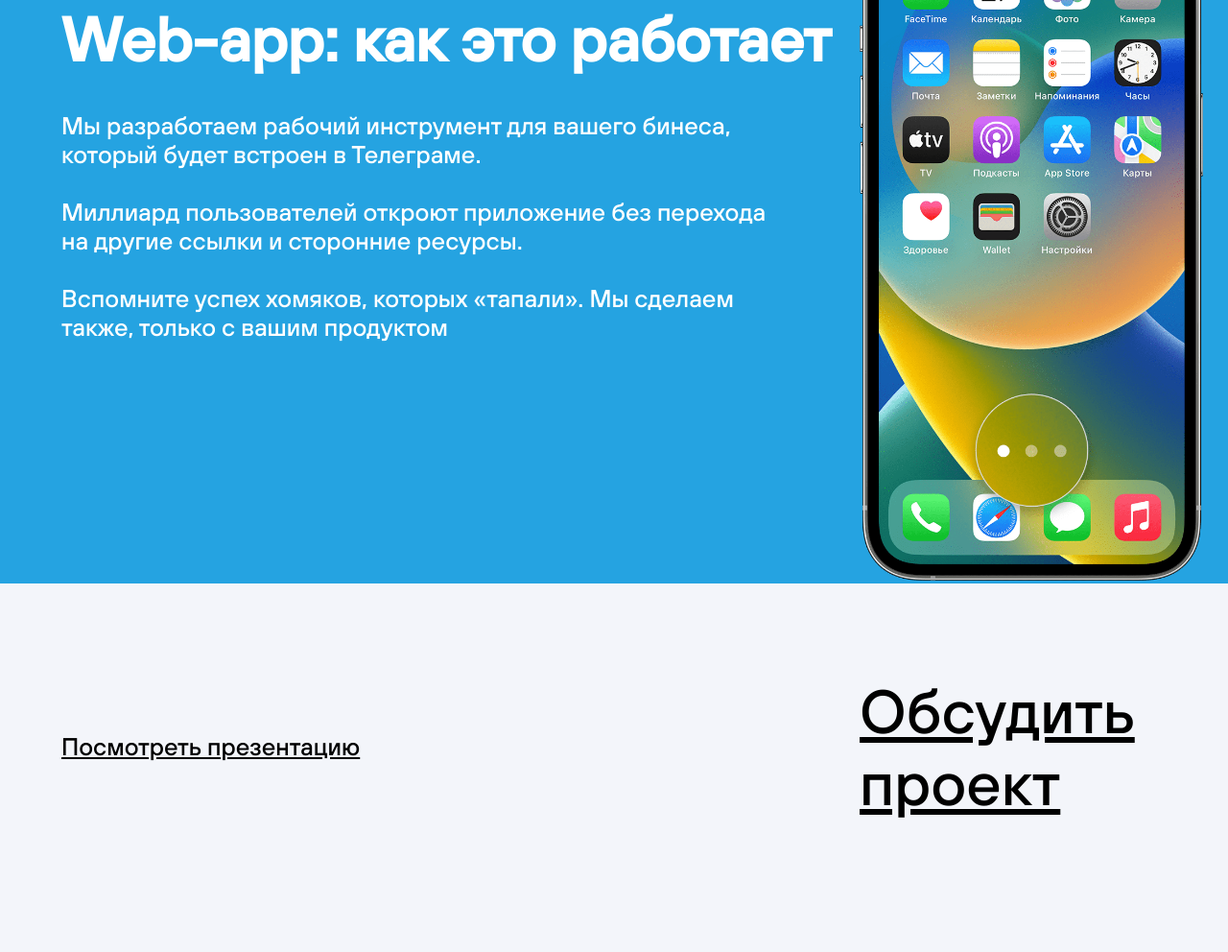
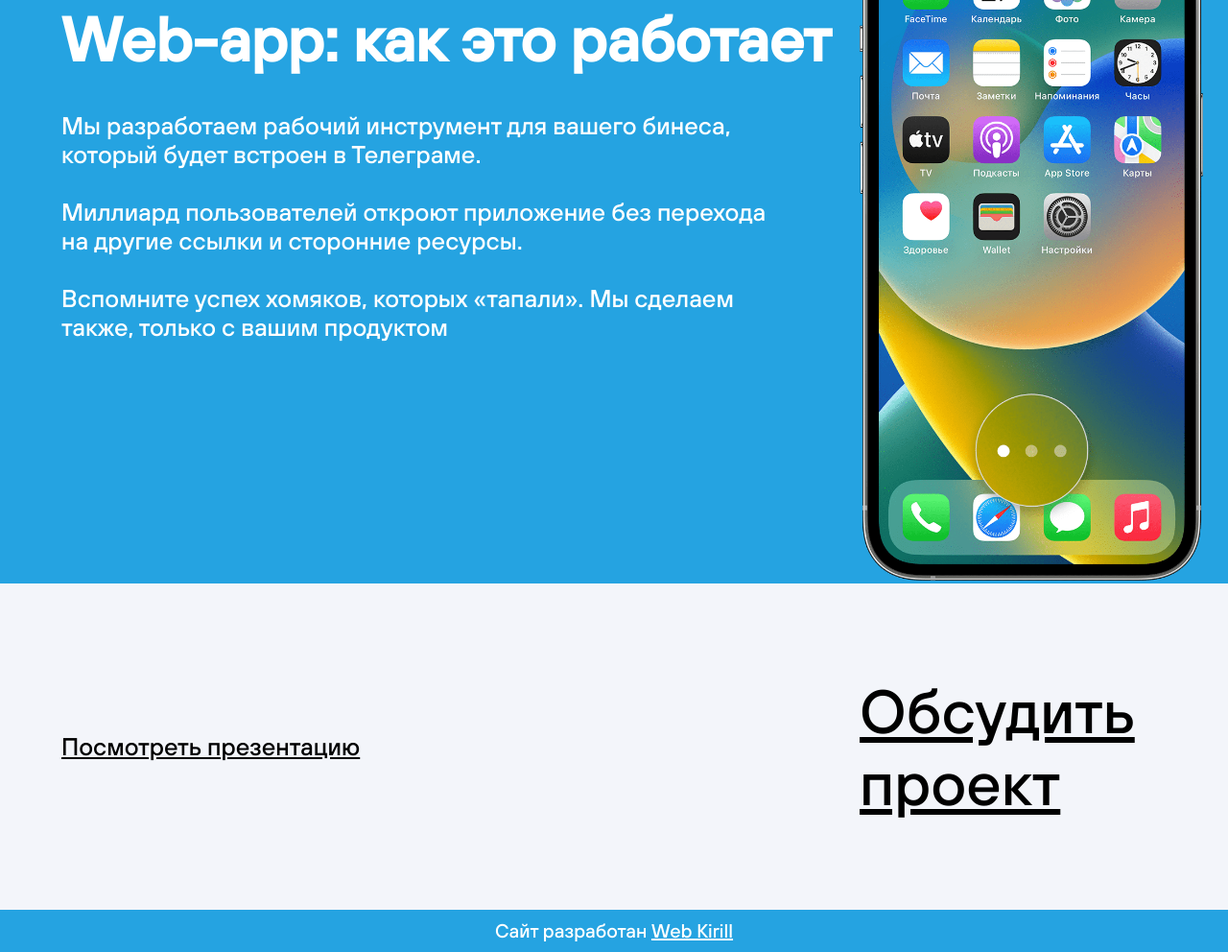
Before and after one commit to KirillProgramSite/young-test-site, a plain HTML site: page index.html in a window 1280 px wide. Shown: the part 898-1890 px from the top of the page at 96% size. Before the commit the page ends 1846 px from the top, so only its background shows below. Drawn offline with nearby package versions, Linux system fonts and the light colour scheme.

Commit message:
Add files via upload

```diff
--- a/index.html
+++ b/index.html
@@ -79,6 +79,14 @@
         </article>
     </main>
 
+    <footer class="footer">
+        <div class="container">
+            <div class="wrapper center">
+                <p>Сайт разработан <a target="_blank" href="https://t.me/webkkkir">Web Kirill</a></p>
+            </div>
+        </div>
+    </footer>
+
     <script src="https://cdnjs.cloudflare.com/ajax/libs/gsap/3.12.2/gsap.min.js"></script>
     <script src="https://cdnjs.cloudflare.com/ajax/libs/gsap/3.12.2/ScrollTrigger.min.js"></script>
     <script src="app.js"></script>
--- a/style.css
+++ b/style.css
@@ -24,6 +24,10 @@ body{
 
 .wrapper.start{
     align-items: flex-start;
+}
+
+.wrapper.center{
+    justify-content: center;
 }
 
 .header{
@@ -100,50 +104,7 @@ body{
     stroke-dashoffset: 428;  /* Начальное значение, чтобы линия не отображалась */
   }
 
-  /* .hero__footer {
-    text-align: center;
-    font-size: 1.5vw;
-  } */
 
-
-
-/* .hero{
-    margin-bottom: 150px;
-}
-
-.hero__title{
-    position: relative;
-    margin-bottom: 30px;
-}
-
-.hero__title h1{
-    font-size: 120px;
-    text-align: center;
-    line-height: 90%;
-}
-
-.tg, .sticker{
-    position: absolute;
-}
-
-.tg {
-    top: 123px;
-    left: 461px;
-}
-
-.sticker{
-    top: 86px;
-    right: -32px;
-}
-
-.hero__footer{
-    text-align: center;
-}
-
-.hero__footer p{
-    font-size: 60px;
-    color: #616267;
-} */
 
 .hero__footer {
     display: flex;
@@ -211,6 +172,18 @@ body{
     text-decoration: underline;
     font-size: 5vw;
     color: black;
+}
+
+.footer{
+    color: white;
+    padding-top: 10px;
+    padding-bottom: 10px;
+    font-size: 20px;
+    background-color: #25A3E1;
+}
+
+.footer a{
+    color: white;
 }
 
 
```
